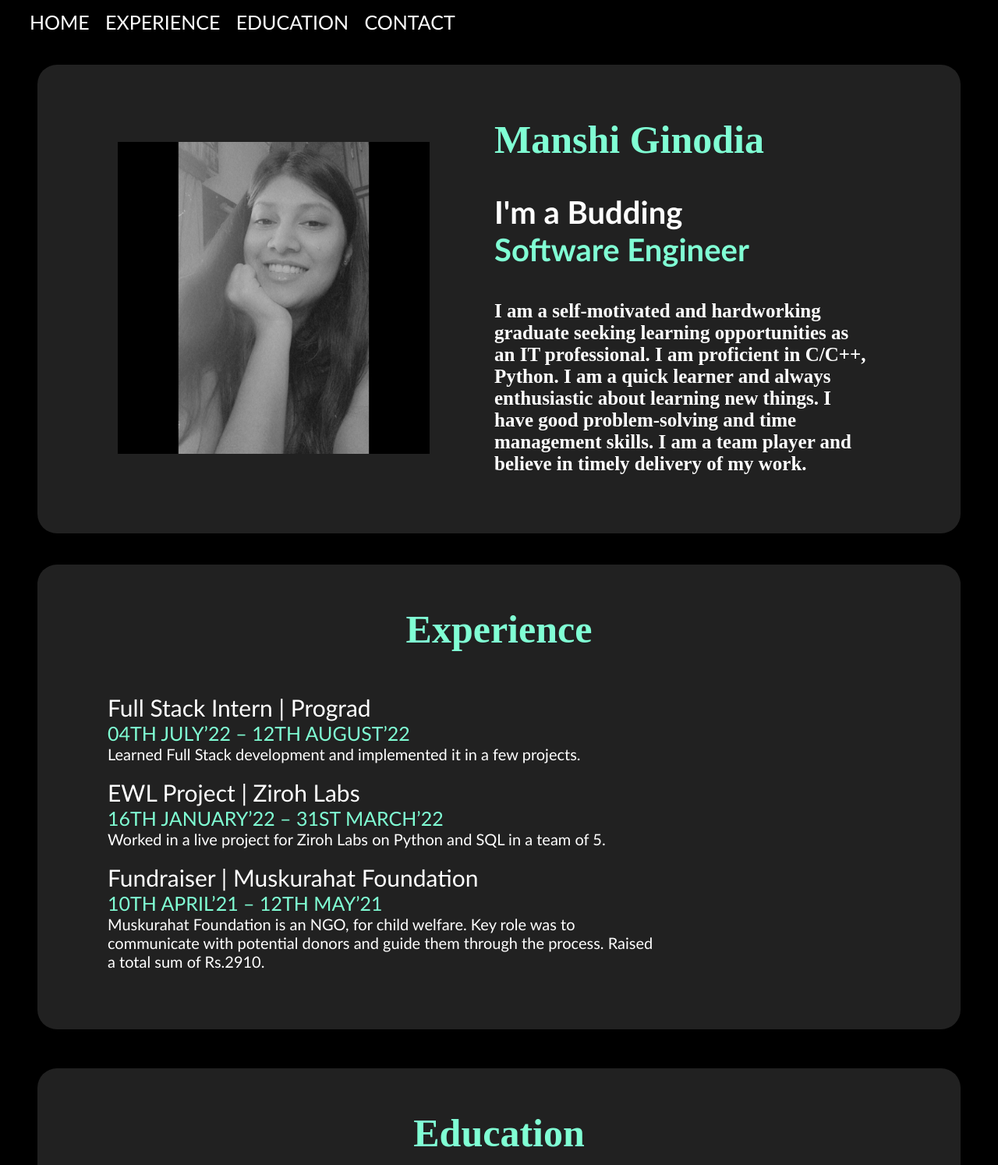
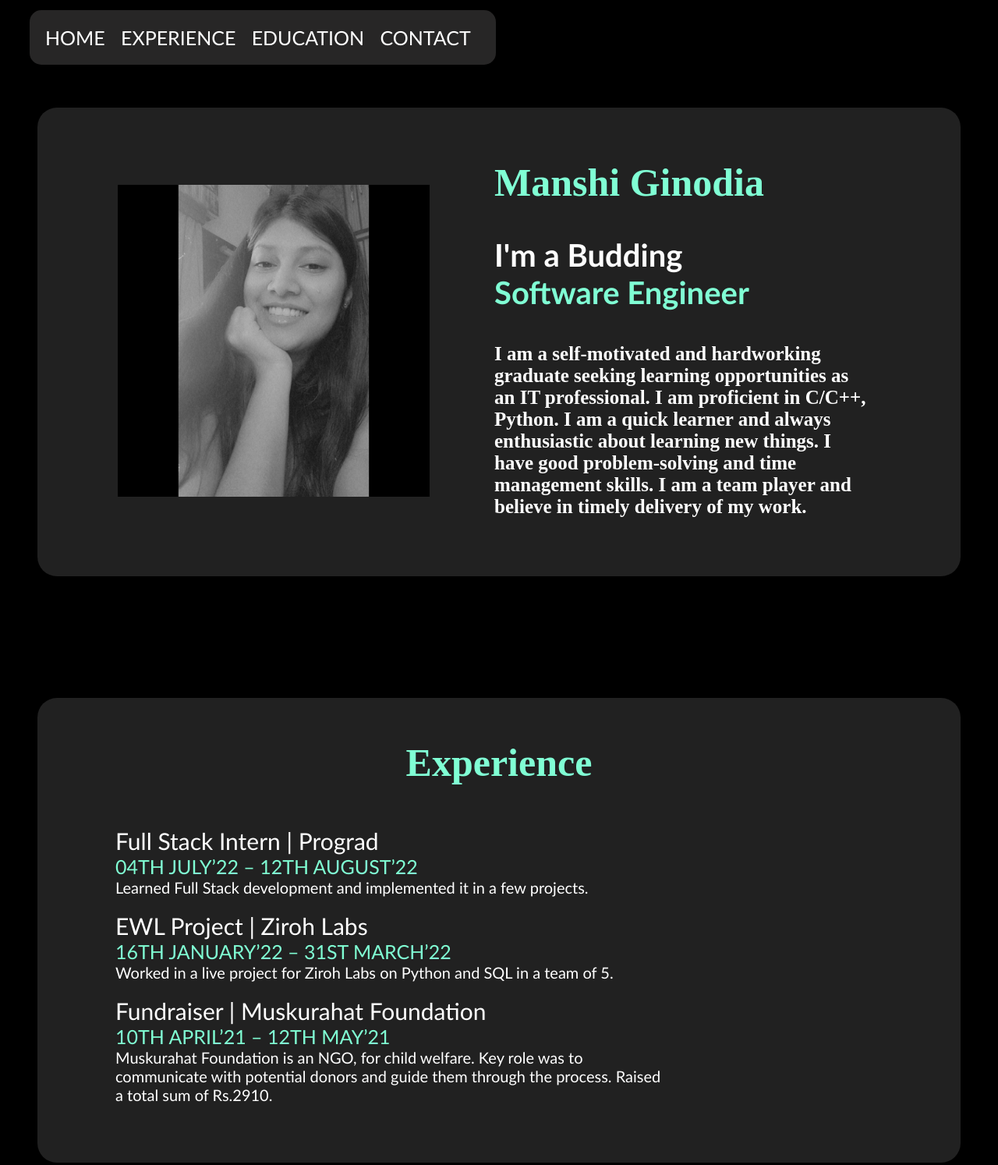
Before and after one commit to manshiginodia/Portfolio, a plain HTML site: page index.html in a window 1280 px wide. Shown: the part 17-1511 px from the top of the page at 78% size. Drawn offline with Linux system fonts and the light colour scheme.

Commit message:
third commit

```diff
--- a/index.html
+++ b/index.html
@@ -15,8 +15,8 @@
         <span><a href="#con">CONTACT</a></span>&emsp;
 
     </div>
-
-    <div class="main">
+    <p id="main"><br><br><br><br><br></p>
+    <div class="main" >
         <table class="table">
             <tr>
                 <td><img src="./Images/selfpicture.jpg" alt="profile picture" class="self" > </td>
@@ -30,7 +30,8 @@
             </tr>
         </table>
     </div>
-    <div class="exp" id="exp">
+    <p id="exp"><br><br><br><br></p>
+    <div class="exp" >
         <h1 align="center">Experience </h1>
         <ul>
             <li class="company">Full Stack Intern | Prograd </li>
@@ -47,8 +48,8 @@
             <li> <br></li>
         </ul>
     </div>
-
-    <div class="edu" id="edu">
+    <p id="edu"><br><br><br><br></p>
+    <div class="edu" >
         <h1 align="center">Education </h1>
         <ul>
             <li class="company">B.Tech (CSE) | Amity University Kolkata </li>
@@ -66,7 +67,8 @@
 
         </ul>
     </div>
-    <div class="con" id="con">
+    <p ><br><br></p>
+    <div class="con" id="con" >
         <h1 align="center">Contact </h1>
         <table class="tab" >
             <tr class="contact">
--- a/style.css
+++ b/style.css
@@ -2,16 +2,22 @@ body{
     background-color: black;
     font-family:  Calibri;
     color: white;
+   margin-top: 30px;
 }
 
 .header{
-    margin-top: 30px;
-    margin-left: 30px;
-    margin-bottom: 30px;
-    padding-bottom: 10px;
+    background-color: rgb(39, 38, 38);
+    top:0px;
+    margin-left: 50px;
+    margin: 30px;
+    padding: 20px;
+    position: fixed;
+
+    border-radius: 15px;
 }
 
 .main{
+
     background-color: rgb(33, 33, 33);
     margin-left: 40px;
     margin-bottom: 30px;
@@ -71,8 +77,8 @@ h5{
 
 ul{
     width: 700px;
-    margin-left: 40px;
-    margin-right: 40px;
+    margin-left: 50px;
+    margin-right: 50px;
     padding: 20px;
     padding-left: 30px;
     list-style-type: none;
@@ -92,13 +98,13 @@ ul{
     width: 40px;
     height: 40px;
     margin: 10px;
-
     border-radius: 20px;
+    padding: 5px;
 }
 .tab{
     padding-left: 100px;
     margin-left: 100px;
-    padding-bottom: 10px;
+    padding-bottom: 20px;
 }
 .connect{
     font-size: 30px;
```
